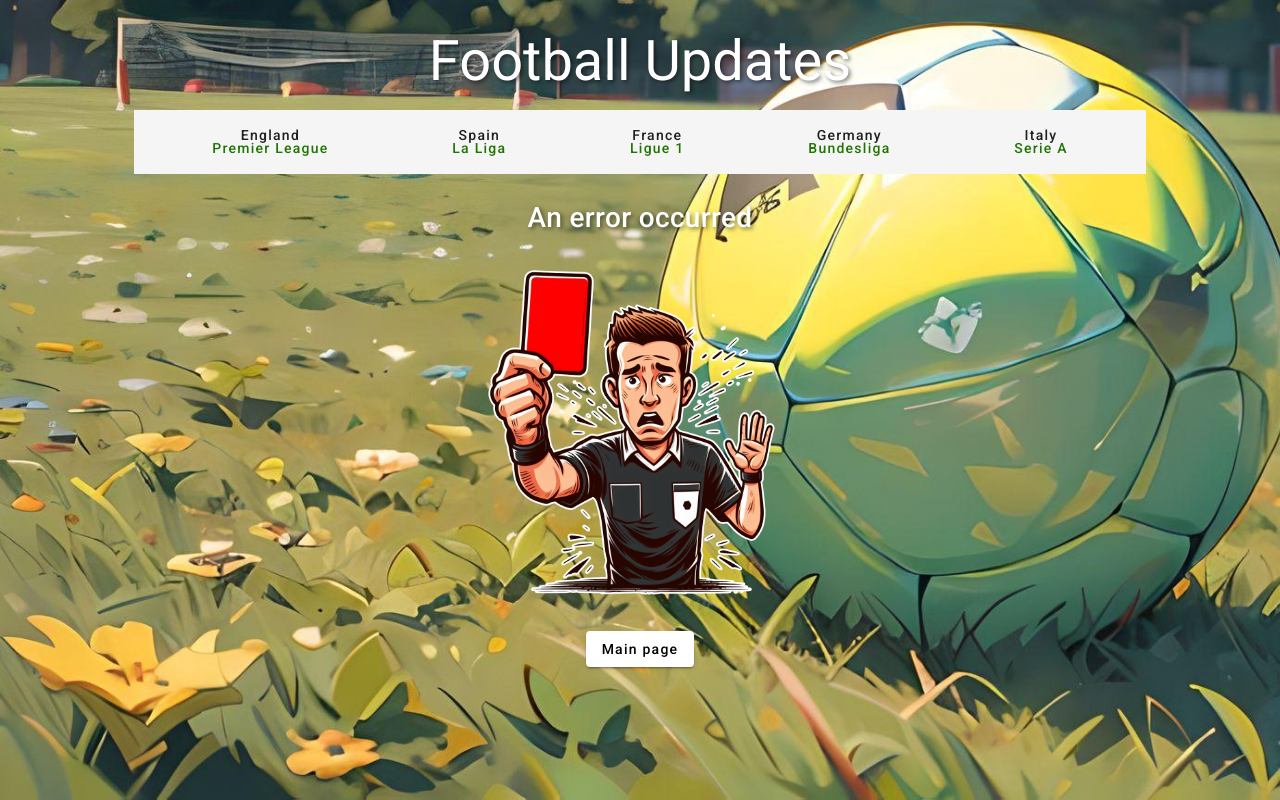
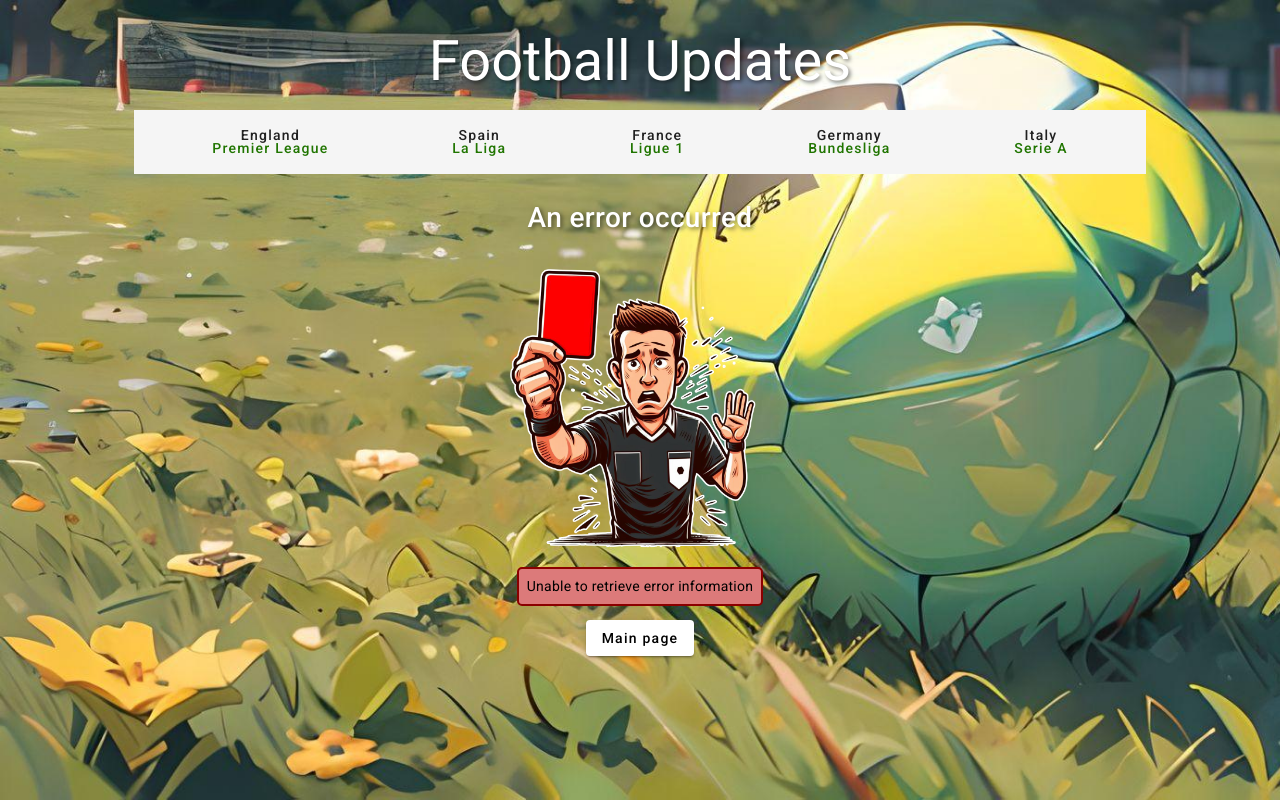
Before and after one commit to NVanvyve/FootballUpdates, an Angular app: page /#/error in a window 1280 px wide. Built offline with nearby package versions, Linux system fonts and the light colour scheme.

Commit message:
Show error on error page

```diff
--- a/src/app/components/error/error.component.html
+++ b/src/app/components/error/error.component.html
@@ -3,5 +3,8 @@
   <div>
     <img src="assets/images/error.png" alt="">
   </div>
+  <div class="error-description">
+    {{errorDescription}}
+  </div>
   <a mat-raised-button [routerLink]="'/'">Main page</a>
 </div>
--- a/src/app/components/error/error.component.sass
+++ b/src/app/components/error/error.component.sass
@@ -9,7 +9,15 @@ div
 
   div
     img
-      height: 350px
+      height: 300px
 
   a
     margin-top: 1em
+
+.error-description
+  background-color: #dc7a7a
+  border: darkred solid 2px
+  border-radius: 5px
+  width: fit-content
+  padding: 1ex
+  margin: 0 auto
--- a/src/app/components/error/error.component.ts
+++ b/src/app/components/error/error.component.ts
@@ -1,10 +1,22 @@
-import {Component} from '@angular/core';
+import {Component, OnInit} from '@angular/core';
+import {ErrorService} from "../../services/error.service";
 
 @Component({
   selector: 'foot-error',
   templateUrl: './error.component.html',
   styleUrls: ['./error.component.sass']
 })
-export class ErrorComponent {
+export class ErrorComponent implements OnInit {
+  private _error: Error | undefined;
 
+  constructor(private errorService: ErrorService) {
+  }
+
+  get errorDescription(): string {
+    return this._error?.message || "Unable to retrieve error information"
+  }
+
+  ngOnInit(): void {
+    this._error = this.errorService.error
+  }
 }
--- a/src/app/components/league-details/league-details.component.ts
+++ b/src/app/components/league-details/league-details.component.ts
@@ -5,6 +5,7 @@ import {FootballCountry} from "../../model/football-country.model";
 import {CountryService} from "../../services/country.service";
 import {StandingsTableElement} from "../../model/standings.model";
 import {StandingsApiService} from "../../services/standings-api.service";
+import {ErrorService} from "../../services/error.service";
 
 @Component({
   selector: 'foot-league-details',
@@ -20,7 +21,8 @@ export class LeagueDetailsComponent implements OnInit {
   constructor(
     private route: ActivatedRoute,
     private countryService: CountryService,
-    private standingsApiService: StandingsApiService
+    private standingsApiService: StandingsApiService,
+    private errorService: ErrorService
   ) {
   }
 
@@ -35,13 +37,13 @@ export class LeagueDetailsComponent implements OnInit {
               this.isReady = true;
             },
             error: (error: Error) => {
-              console.error(error);
+              this.errorService.handleError(error)
             }
           });
         }
       },
       error: (error: Error) => {
-        console.error(error);
+        this.errorService.handleError(error)
       }
     })
   }
--- /dev/null
+++ b/src/app/services/error.service.ts
@@ -0,0 +1,23 @@
+import {Injectable} from '@angular/core';
+import {Router} from "@angular/router";
+
+@Injectable({
+  providedIn: 'root'
+})
+export class ErrorService {
+  private _error: Error | undefined;
+  get error(): Error | undefined {
+    const currentError: Error | undefined = this._error;
+    this._error = undefined;
+    return currentError;
+  }
+
+  constructor(private router: Router) {
+  }
+
+  public handleError(error: Error): void {
+    console.error(error.name + ': ' + error.message);
+    this._error = error;
+    void this.router.navigate(['/error'])
+  }
+}
```
